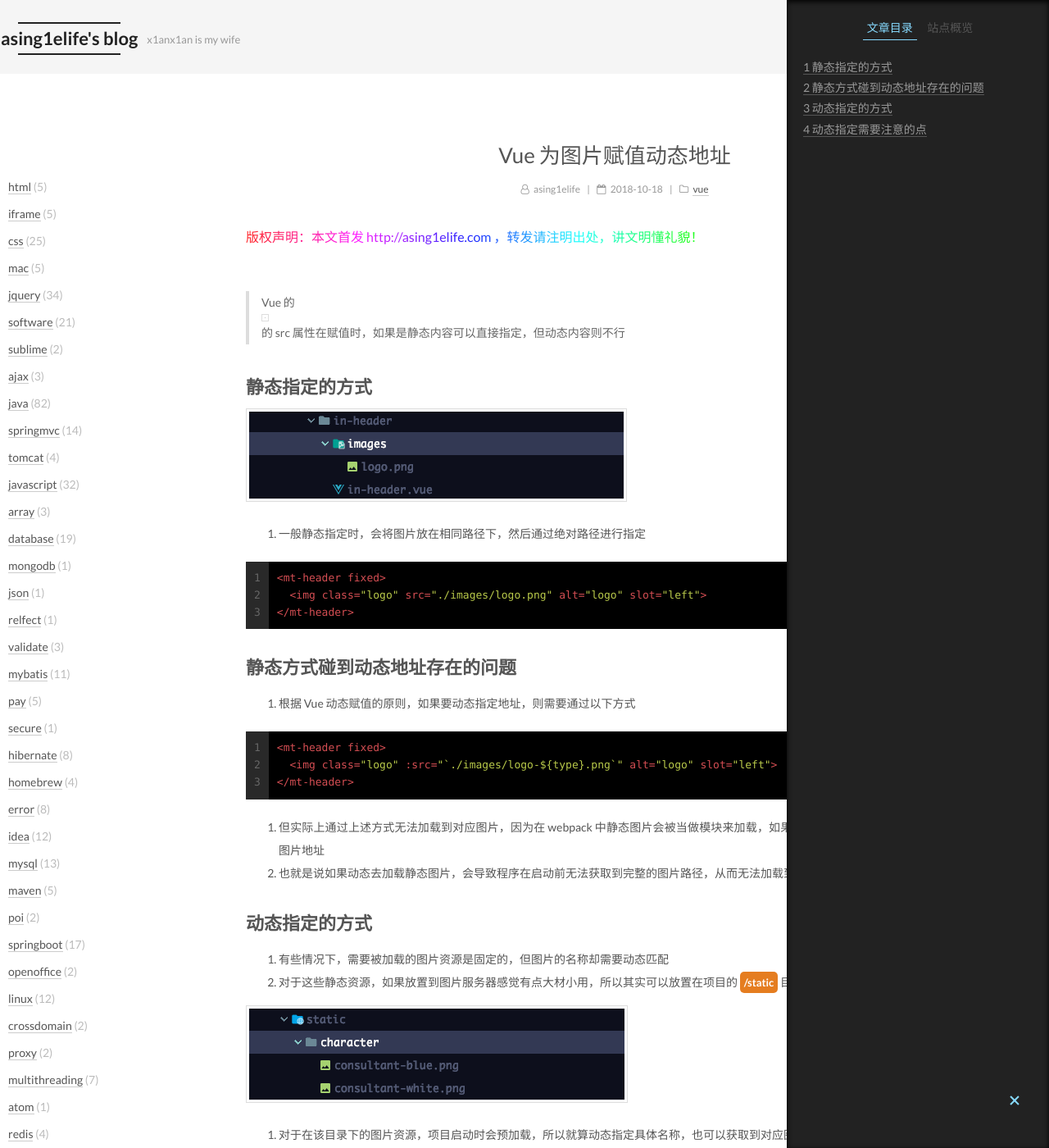
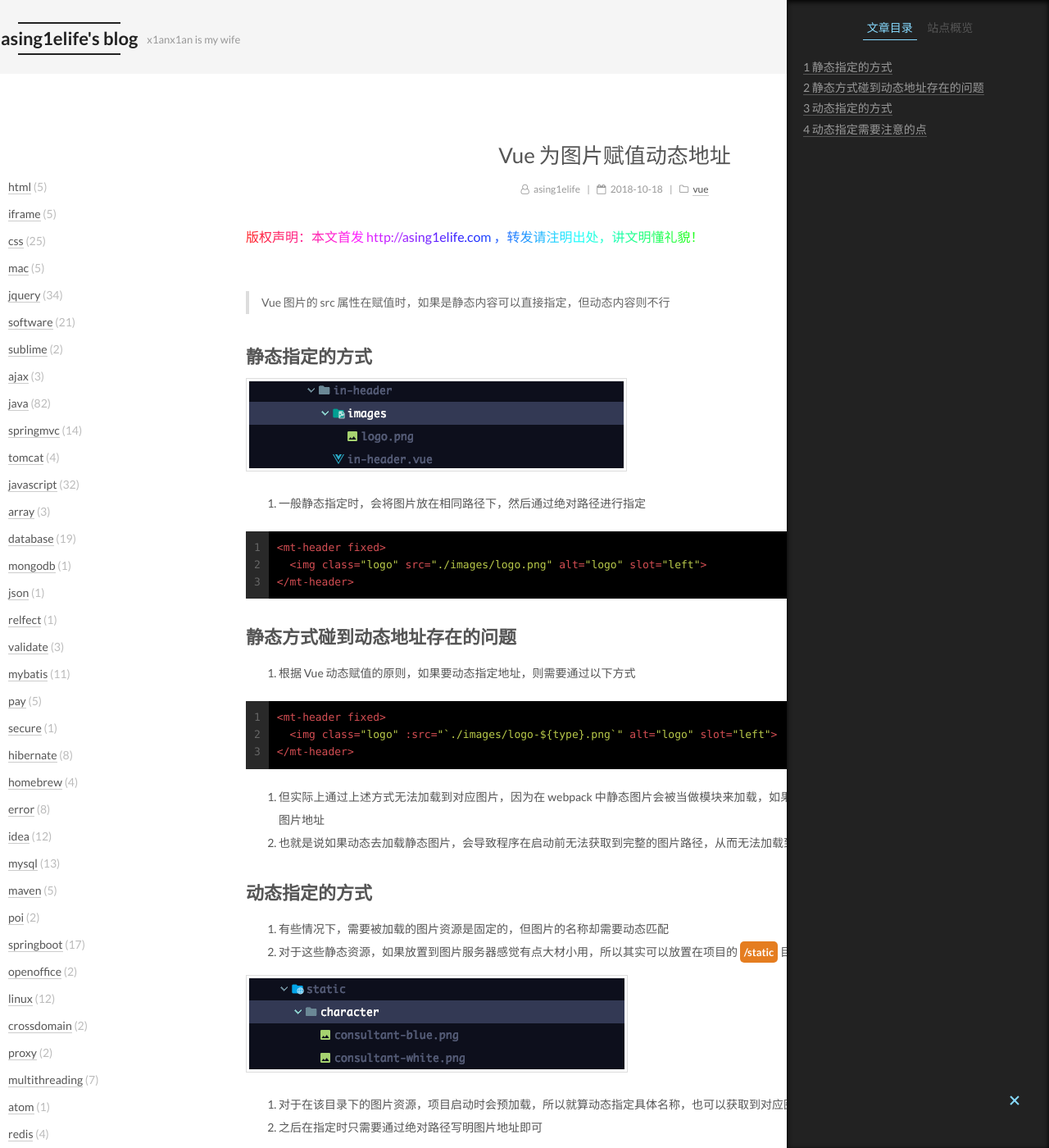
Before and after one commit to Asing1elife/asing1elife.github.io, a Jekyll site: the page built from _posts/2018-10-18-Vue 为图片赋值动态地址.md, in a window 1280 px wide and 1400 px high. Shown: the whole window at 82% size. Built offline with Jekyll 4.4.1, drawn with Linux system fonts in a browser that asks for light colours; nearby versions of some CDN libraries; comment, search, counter and statistics services are not loaded.

Commit message:
错别字

```diff
--- a/_posts/2018-10-18-Vue 为图片赋值动态地址.md
+++ b/_posts/2018-10-18-Vue 为图片赋值动态地址.md
@@ -7,7 +7,7 @@ categories:
 tags:
  - vue
 ---
-> Vue 的 <img> 的 src 属性在赋值时，如果是静态内容可以直接指定，但动态内容则不行
+> Vue 图片的 src 属性在赋值时，如果是静态内容可以直接指定，但动态内容则不行
 
 ## 静态指定的方式
 ![](http://asing1elife.com/sources/images/3687EE58-1D8E-4AC2-8B4A-5932EE4D1DC5.png)
```
